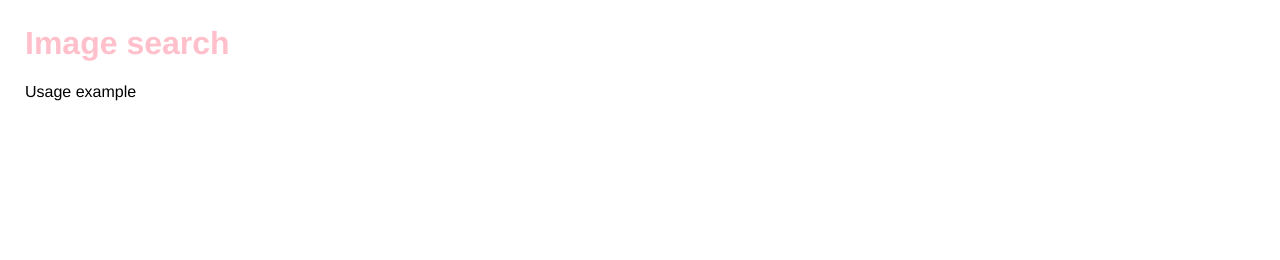
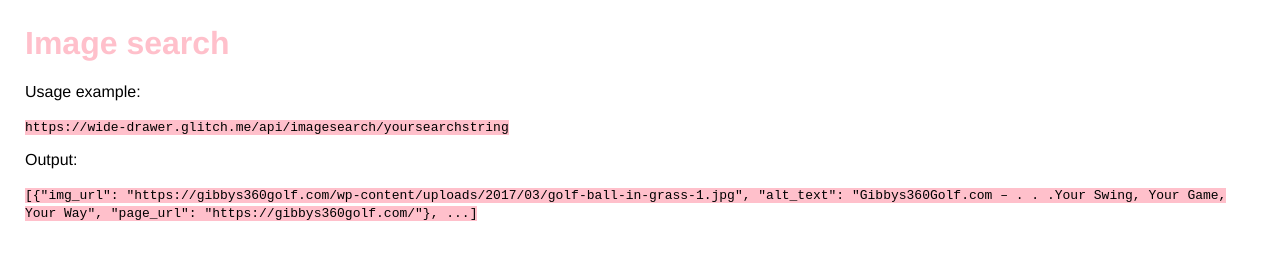
Before and after one commit to mikhailsinyakov/image_search, a website: page public/index.html in a window 1280 px wide. Drawn offline with Linux system fonts and the light colour scheme.

Commit message:
💄🐆 Checkpoint public/index.html:586560 public/style.css:586560

```diff
--- a/public/index.html
+++ b/public/index.html
@@ -18,9 +18,20 @@
 
     <main>
       <p>
-        Usage example
+        Usage example:
       </p>
+      <code>
+        https://wide-drawer.glitch.me/api/imagesearch/yoursearchstring
+      </code>
+      <p>
+        Output:
+      </p>
+      <code>
+        [{"img_url": "https://gibbys360golf.com/wp-content/uploads/2017/03/golf-ball-in-grass-1.jpg",
+        "alt_text": "Gibbys360Golf.com – . . .Your Swing, Your Game, Your Way",
+         "page_url": "https://gibbys360golf.com/"}, ...]
 
+      </code>
     </main>
 
   </body>
--- a/public/style.css
+++ b/public/style.css
@@ -19,3 +19,7 @@ h1 {
 p {
   max-width: 600px;
 }
+
+code {
+  background: pink;
+}
```
